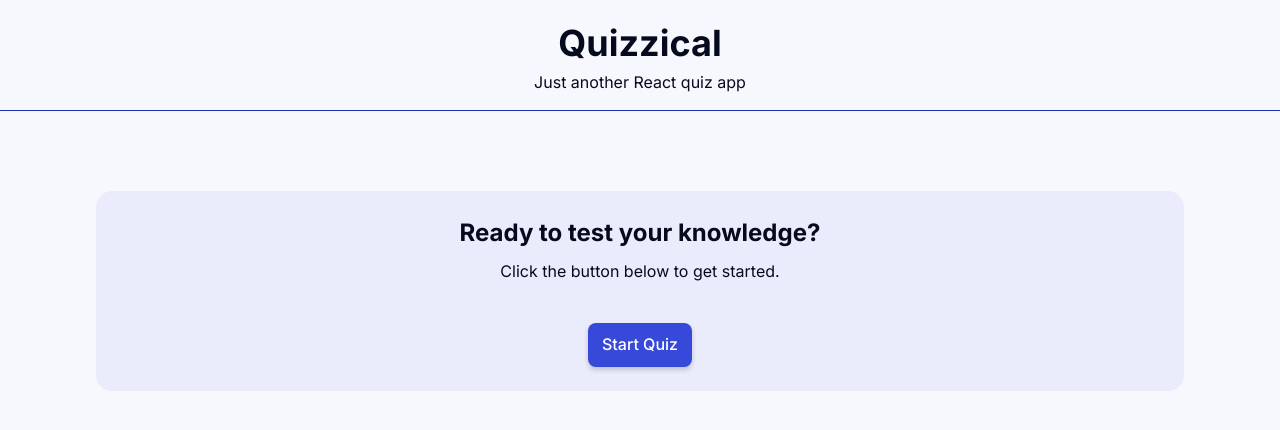
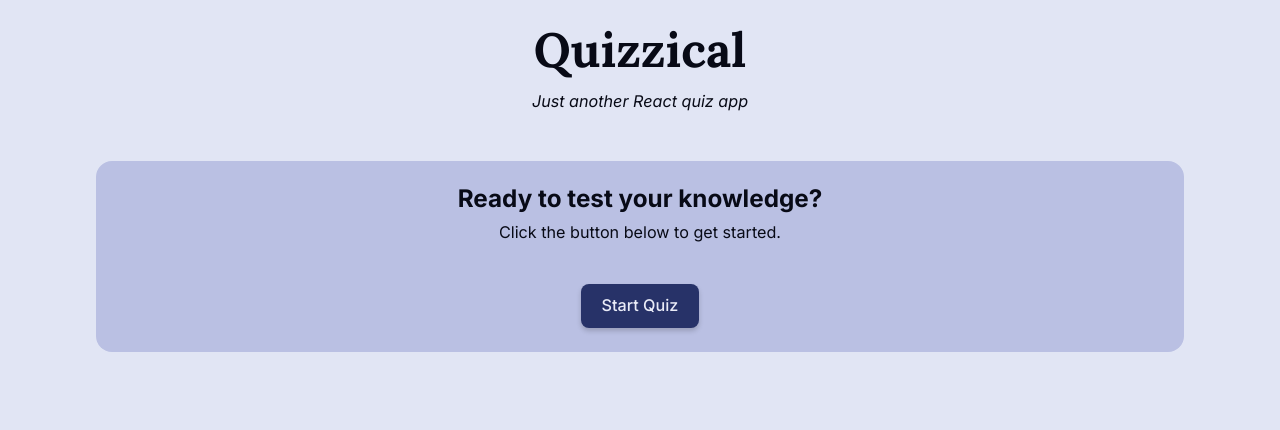
Before and after one commit to MattPahuta/quizzical, a React (Vite) app: page / in a window 1280 px wide. Shown: the top 430 px of the page. Built offline with nearby package versions, Linux system fonts and the light colour scheme.

Commit message:
Add light-dark mode auto-colors

```diff
--- a/index.html
+++ b/index.html
@@ -7,7 +7,7 @@
     <meta name="viewport" content="width=device-width, initial-scale=1.0" />
     <link rel="preconnect" href="https://fonts.googleapis.com">
     <link rel="preconnect" href="https://fonts.gstatic.com" crossorigin>
-    <link href="https://fonts.googleapis.com/css2?family=Inter:ital,opsz,wght@0,14..32,100..900;1,14..32,100..900&display=swap" rel="stylesheet">
+    <link href="https://fonts.googleapis.com/css2?family=Inter:ital,opsz,wght@0,14..32,100..900;1,14..32,100..900&family=Lora:ital,wght@0,400..700;1,400..700&display=swap" rel="stylesheet">
     <title>Quizzical</title>
   </head>
   <body>
--- a/src/App.jsx
+++ b/src/App.jsx
@@ -27,15 +27,13 @@ function App() {
   }
 
   return (
-    <div className="wrapper">
+    <>
       <Header />
-      <main>
-        <div className='container'>
-          {!quizInProgress && <Start startQuiz={startQuiz} />}
-          {quizInProgress && <Quiz /> }
-        </div>
+      <main className="container">
+        {!quizInProgress && <Start startQuiz={startQuiz} />}
+        {quizInProgress && <Quiz />}
       </main>
-    </div>
+    </>
   );
 }
 
--- a/src/components/Answer.jsx
+++ b/src/components/Answer.jsx
@@ -24,7 +24,11 @@ function Answer({answerText, isCorrect, isSelected, quizFinished, onChange}) {
         id={answerId}
         className="radio-input-choice visually-hidden"
       />
-      <label htmlFor={answerId} className={'choice-btn ' + (quizFinished && getAnswerClass())}>
+      <label
+        htmlFor={answerId}
+        className={
+          'choice-btn ' + (quizFinished && getAnswerClass())
+        }>
         {answerText}
       </label>
     </div>
--- a/src/components/Header.jsx
+++ b/src/components/Header.jsx
@@ -3,7 +3,7 @@ function Header() {
   return (
     <header className="header">
       <h1 className="title">Quizzical</h1>
-      <p>Just another React quiz app</p>
+      <p className="description">Just another React quiz app</p>
     </header>
   )
 }
--- a/src/components/Start.jsx
+++ b/src/components/Start.jsx
@@ -3,7 +3,7 @@ import React from 'react';
 function Start({startQuiz}) {
   return (
     <section className='start-section'>
-      <h2>Ready to test your knowledge?</h2>
+      <h2 className='sub-heading'>Ready to test your knowledge?</h2>
       <p>Click the button below to get started.</p>
       <button className="btn btn-primary" onClick={startQuiz}>
         Start Quiz
--- a/src/styles.css
+++ b/src/styles.css
@@ -1,31 +1,13 @@
 /* Custom Variables */
-
-:root[data-theme="light"] {
-  --text: hsl(230, 67%, 7%);
-  --background: hsl(230, 60%, 98%);
-  --primary: hsl(233, 68%, 53%);
-  --alert: hsl(0, 94%, 74%);
-  --accent: hsl(91, 68%, 64%);
-}
-:root[data-theme="dark"] {
-  --text: hsl(230, 67%, 93%);
-  --background: hsl(230, 60%, 2%);
-  --primary: hsl(233, 68%, 47%);
-  --alert: hsl(0, 94%, 26%);
-  --accent: hsl(91, 68%, 36%);
-}
-
-
 :root {
-
   /* Fonts */
   --ff-primary: "Inter", sans-serif;
+  --ff-title: "Lora", serif;
   /* Font Sizes */
   --fs-400: 1rem;
   --fs-500: 1.25rem;
   --fs-600: 1.5rem;
-  --fs-700: 2.25rem;
-
+  --fs-700: 3rem;
   /* Spacing */
   --spacing-50: 0.25rem;
   --spacing-100: 0.5rem;
@@ -33,45 +15,41 @@
   --spacing-200: 1rem;
   --spacing-300: 1.5rem;
   --spacing-500: 2.5rem;
-
-  /* Colors */
-  --white: hsl(0, 0%, 100%);
-  --text: hsl(230, 67%, 7%);
-  --background: hsl(230, 60%, 98%);
-  --primary: hsl(233, 68%, 53%);
-  --primary-light: hsl(233, 69%, 70%);;
-  --alert: hsl(0, 94%, 74%);
-  --accent: hsl(91, 68%, 64%);
-
-    --primary-100: hsl(233, 68%, 95%);
-  /* --primary-100: hsl(233, 69%, 90%); */
-  --primary-200: hsl(233, 69%, 80%);
-  --primary-300: hsl(233, 69%, 70%);
-  --primary-400: hsl(233, 68%, 60%);
-  --primary-500: hsl(233, 68%, 50%);
-  --primary-600: hsl(233, 68%, 40%);
-  --primary-700: hsl(233, 69%, 30%);
-  --primary-800: hsl(233, 69%, 20%);
-  --primary-900: hsl(233, 69%, 10%);
-  --primary-950: hsl(233, 68%, 53%, 5%);
-
-
+  /* Light mode colors */
+  --text: hsl(231, 47%, 6%);
+  --bg: hsl(227, 46%, 92%);
+  --primary: hsl(230, 45%, 28%);
+  --primary-alt: hsl(230, 45%, 50%);
+  --alert: hsl(0, 93%, 70%);
+  --secondary: hsl(231, 42%, 81%);
+  --accent: hsl(91, 45%, 47%);
+  /* Dark mode colors */
+  --text-dark: hsl(231, 47%, 94%);
+  --bg-dark: hsl(227, 46%, 8%);
+  --primary-dark: hsl(230, 45%, 72%);
+  --primary-alt-dark: hsl(230, 45%, 60%);
+  --secondary-dark: hsl(231, 43%, 19%);;
+  --alert-dark: hsl(0, 94%, 26%);
+  --accent-dark: hsl(91, 45%, 53%);
   /* Border radius */
   --br-soft: 1rem;
   --br-round: 50%;
-
+  color-scheme: light dark;
 }
-
 
 /* BASE STYLES */
 body {
   min-height: 100svh;
   font-family: var(--ff-primary);
-  font-size: var(--fs-400);
-  background: var(--background);
-  color: var(--text);
+  font-size: 0.9375rem;
+  font-size: clamp(0.9375rem, 0.9086rem + 0.1282vw, 1.0625rem);
+  background-color: light-dark(var(--bg), var(--bg-dark));
+  color: light-dark(var(--text), var(--text-dark));
   line-height: 1.5;
+}
 
+h1, h2, h3 {
+  line-height: 1.1;
 }
 
 .visually-hidden {
@@ -86,37 +64,35 @@ body {
   border: 0;
 }
 
-.wrapper {
-  /* min-height: 100%;
-  display: flex;
-  flex-direction: column; */
+.container {
+  margin-inline: auto;
+  margin-block-start: var(--spacing-300);
+  padding: var(--spacing-300);
+  width: clamp(20rem, 92vw, 68rem);
+  border-radius: var(--spacing-200);
+  background-color: light-dark(var(--secondary), var(--secondary-dark));
 }
 
 .header {
-  padding: var(--spacing-200);
+  padding: var(--spacing-300);
   text-align: center;
-  border-bottom: 1px solid var(--primary-600);
 }
 
 .title {
+  margin-bottom: var(--spacing-150);
+  font-family: var(--ff-title);
   font-size: var(--fs-700);
 }
 
-.container {
-  margin-inline: auto;
-  margin-block-start: 5rem;
-  padding: var(--spacing-300);
-  min-width: 320px;
-  width: clamp(20rem, 92vw, 68rem);
-  border-radius: var(--spacing-200);
-  background: var(--primary-100);
+.description {
+  font-style: italic;
 }
 
 .start-section {
   text-align: center;
 }
 
-.start-section h2 {
+.sub-heading {
   margin-bottom: var(--spacing-100);
 }
 
@@ -131,7 +107,9 @@ body {
   justify-content: center;
 }
 
-.btn {
+/* Button styles */
+.btn,
+.choice-btn {
   border: none;
   cursor: pointer;
   display: inline-flex;
@@ -153,28 +131,36 @@ body {
   }
 }
 
-/* ToDo: consolidate start/submit btns to 'primary-btn' */
 .btn-primary {
   padding-inline: 1.25em;
-  background: var(--primary);
-  color: var(--white);
+  background: light-dark(var(--primary), var(--primary-dark));
+  color: light-dark(var(--text-dark), var(--text));
   font-weight: 500;
   align-self: center;
 }
 
 .btn-primary:hover {
   transform: translate(0, -3px);
-  box-shadow: 0 20px 80px -10px var(--primary);
 }
 
-.quit-btn {
-  background: var(--secondary);
-  color: var(--text-dark);
+.btn-primary:hover,
+.btn-primary:focus-within {
+  /* box-shadow: 0 20px 80px -10px var(--primary-dark); */
+  background: light-dark(var(--primary-alt), var(--primary-alt-dark));
+  /* color: var(--text-dark); */
 }
 
-.quit-btn:hover,
-.quit-btn:focus-within {
-  background-color: var(--secondary-400);
+.choice-btn {
+  color: light-dark(var(--text), var(--text-dark));
+  border: 1px solid;
+  border-color: light-dark(var(--text), var(--text-dark))
+}
+
+.choice-btn:hover,
+.choice-btn:focus-within {
+  background: light-dark(var(--primary), var(--primary-dark));
+  color: light-dark(var(--text-dark), var(--text));
+  border-color: light-dark(var(--primary), var(--text));
 }
 
 /* quiz styles */
@@ -190,11 +176,8 @@ body {
 }
 
 .question-title {
-  font-size: var(--fs-500);
-}
-
-.question {
-  font-size: 1.25rem;
+  font-size: 1.125rem;
+  font-size: clamp(1.125rem, 1.09615rem + 0.128205vw, 1.25rem);
 }
 
 .answers-container {
@@ -203,37 +186,14 @@ body {
   align-items: center;
   flex-wrap: wrap;
   gap: 1rem;
-  border-bottom: 1px solid var(--text);
-}
-
-.choice-btn,
-.btn {
-  cursor: pointer;
-  display: inline-flex;
-  align-items: center;
-  justify-content: center;
-  border-radius: .5rem;
-  box-shadow: 0 3px 5px rgba(0, 0, 0, 0.18);
-  padding: 0.25em 0.75em;
-  min-width: 10ch;
-  min-height: 44px;
-  text-align: center;
-  line-height: 1.1;
-  transition: 220ms all ease-in-out;
-}
-
-.choice-btn {
-  color: var(--text);
-  border: 1px solid var(--text);
-}
-
-.choice-btn:hover,
-.choice-btn:focus-within {
-  background: var(--primary-light);
+  border-bottom: 1px solid;
+  border-color: light-dark(var(--text), var(--text-dark));
 }
 
 .answer input[type="radio"]:checked+label {
-  background: var(--primary-400);
+  background: light-dark(var(--primary-alt), var(--primary-alt-dark));
+  color: light-dark(var(--text-dark), var(--text));
+  border-color: light-dark(var(--primary-alt), var(--primary-alt-dark));
 }
 
 .score-container {
@@ -249,9 +209,13 @@ body {
 }
 
 .correct-answer {
-  background: var(--accent) !important;
+  background: light-dark(var(--accent), var(--accent-dark)) !important;
+  border-color: light-dark(var(--accent), var(--accent-dark)) !important;
+  color: var(--text);
 }
 
 .incorrect-answer {
-  background: var(--alert) !important;
+  background: light-dark(var(--alert), var(--alert-dark)) !important;
+  border-color: light-dark(var(--alert), var(--alert-dark)) !important;
+  color: light-dark(var(--text), var(--text-light)) !important;
 }
```
Also changed, not shown: src/components/Quiz_old.jsx (deleted, +0 -95 lines).
